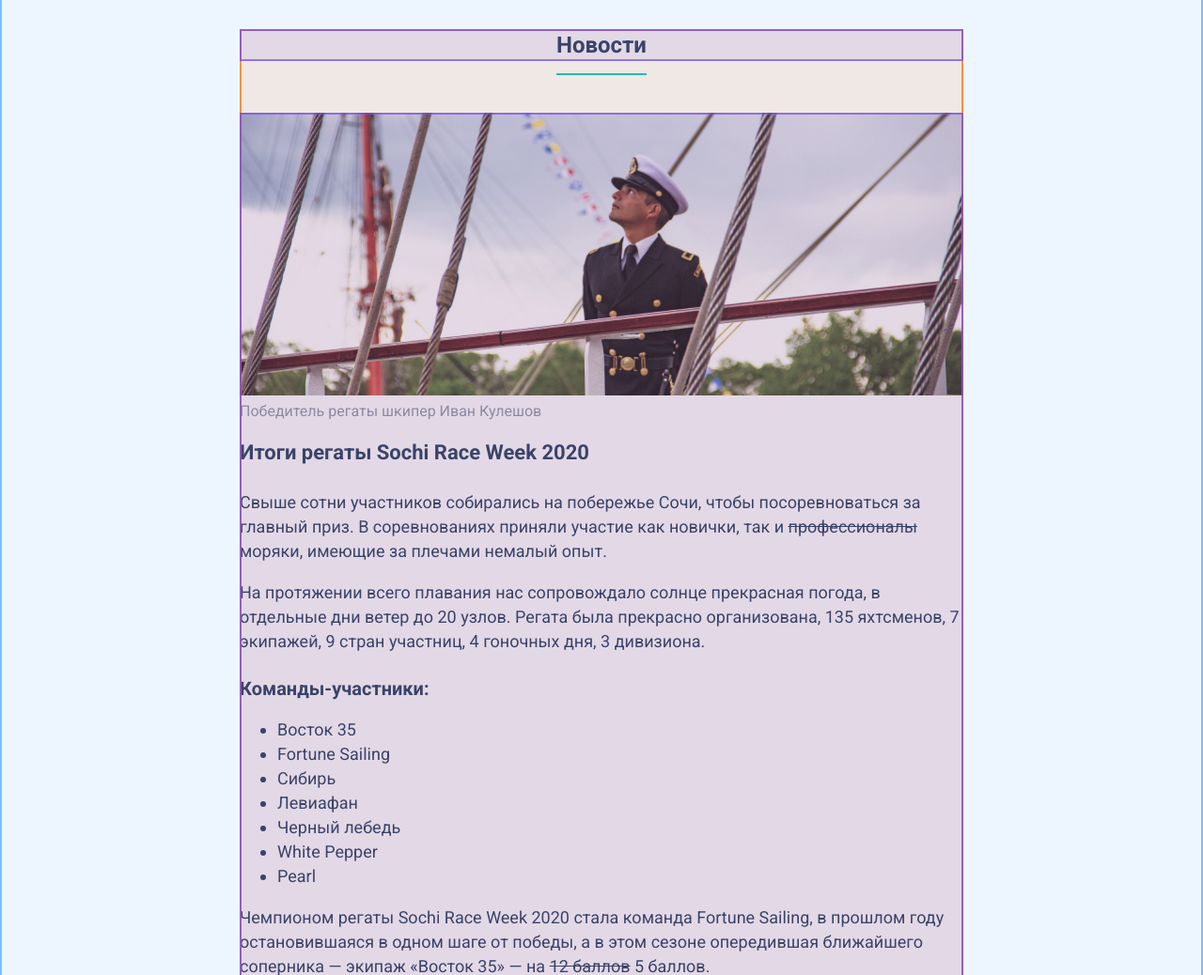
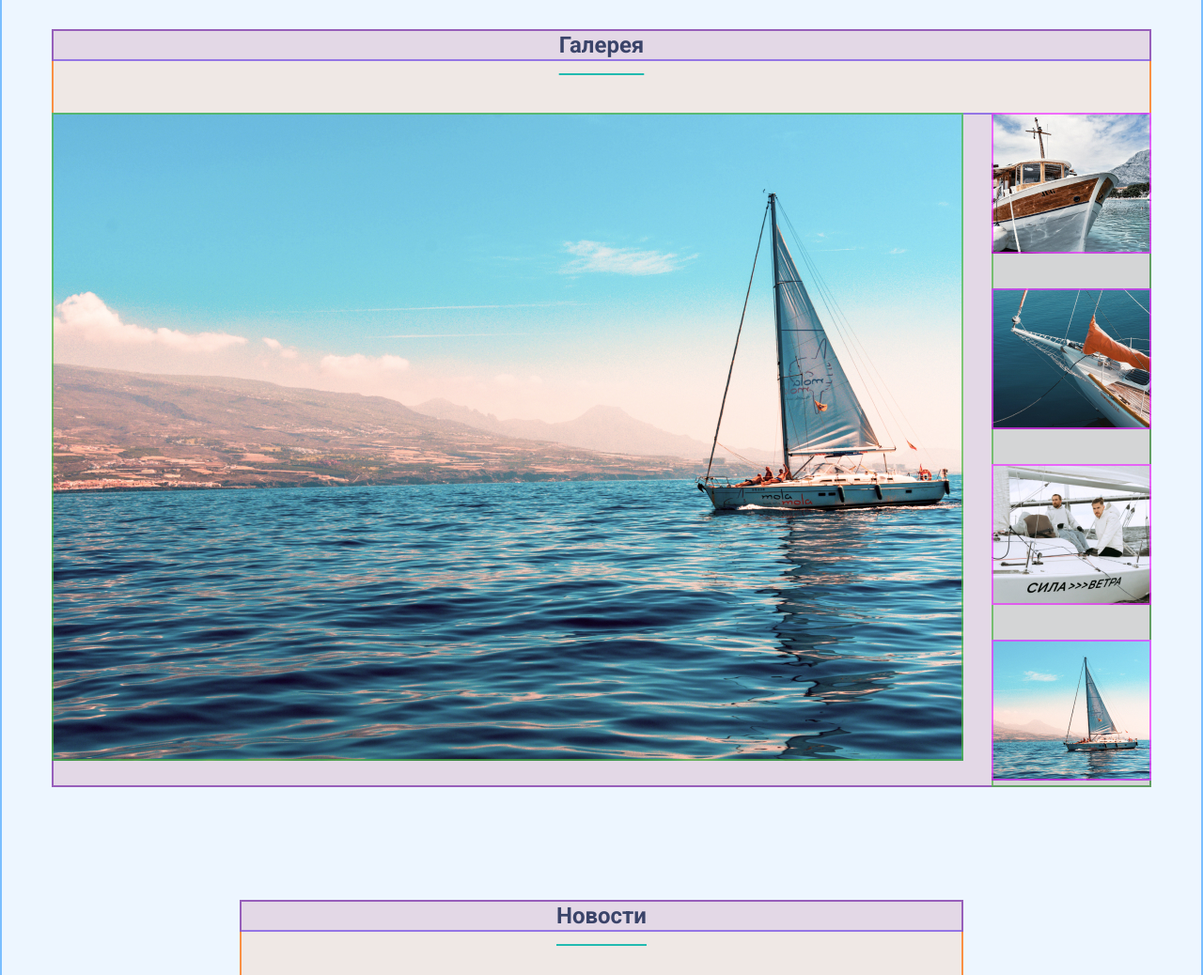
Before and after one commit to anyakurepkina/yacht-club, a plain HTML site: page index.html in a window 1280 px wide. Shown: the part 1620-2658 px from the top of the page at 94% size. Drawn offline with Linux system fonts and the light colour scheme.

Commit message:
feature/8.4

```diff
--- a/css/outline-settings.css
+++ b/css/outline-settings.css
@@ -3,6 +3,16 @@
 */
 :root {
   --outline-hint-scale: 0;
+}
+
+/*
+  - Cмысловой раздел галереи должен иметь класс "gallery".
+  - Сеточные блоки галереи "большое изображение" и "список миниатюр" должны находиться на 4 уровне вложенности от body.
+  - Сеточные блоки галереи "элементы списка миниатюр" должны находиться на 5 уровне вложенности от body.
+*/
+.gallery {
+  --outline-4-enabled: 1;
+  --outline-5-enabled: 1;
 }
 
 /*
--- a/css/style.css
+++ b/css/style.css
@@ -104,6 +104,31 @@ main {
 .adress__title {
     font-size: 24px;
     line-height: 34px;
+}
+
+.gallery {
+    margin-bottom: 120px;
+}
+
+.gallery__title {
+    font-size: 24px;
+    line-height: 34px;
+    text-align: center;
+    text-decoration: underline;
+    text-decoration-color: #00c6bd;
+    text-decoration-thickness: 2px;
+    text-underline-offset: 15px;
+    text-underline-position: under;
+    margin: 0 auto 55px;
+}
+
+.gallery__wrapper {
+    display: flex;
+    gap: 30px;
+}
+
+.gallery__img-small img + img {
+    margin-top: 30px;
 }
 
 .news {
--- a/index.html
+++ b/index.html
@@ -62,6 +62,18 @@
                     </p>
                 </div>
                 <img src="img/photo-3.jpg" alt="Фото детского праздника." />
+            </section>
+            <section class="gallery">
+                <h2 class="gallery__title">Галерея</h2>
+                <div class="gallery__wrapper">
+                    <img src="./img/gallery photo 1.jpg" width="970" height="690" alt="Фото яхты." />
+                    <div class="gallery__img-small">
+                        <img src="./img/gallery photo 2.jpg" width="170" height="150" alt="Фото яхты." />
+                        <img src="./img/gallery photo 3.jpg" width="170" height="150" alt="Фото яхты." />
+                        <img src="./img/gallery photo 4.jpg" width="170" height="150" alt="Фото яхты." />
+                        <img src="./img/gallery photo 5.jpg" width="170" height="150" alt="Фото яхты." />
+                    </div>
+                </div>
             </section>
             <section class="news">
                 <h2>Новости</h2>
```
Also changed, not shown: img/gallery photo 1.jpg (added), img/gallery photo 2.jpg (added), img/gallery photo 3.jpg (added), img/gallery photo 4.jpg (added), img/gallery photo 5.jpg (added).
